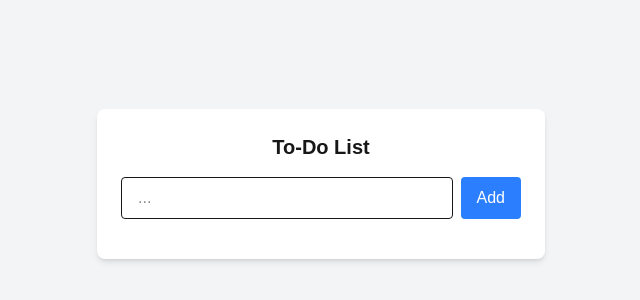
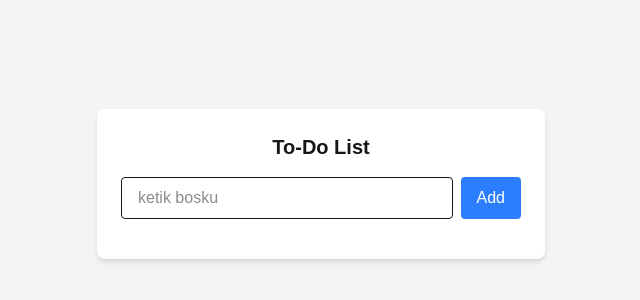
Before and after one commit to Fitrii309/to-do-list-fe, a Next.js app: page / in a window 1280 px wide. Shown: the part 216-516 px from the top of the page, without its empty margins (319-959 px from the left). Built offline with nearby package versions, Linux system fonts and the light colour scheme.

Commit message:
fix page

```diff
--- a/src/app/page.tsx
+++ b/src/app/page.tsx
@@ -60,7 +60,7 @@ export default function Home() {
         <div className="flex mb-4 gap-2">
           <input
             type="text"
-            placeholder="..."
+            placeholder="ketik bosku"
             value={task}
             onChange={(e) => setTask(e.target.value)}
             className="flex-1 border px-4 py-2 rounded"
```
Also changed, not shown: 1 other file (tests, documents, lock files or other folders).
